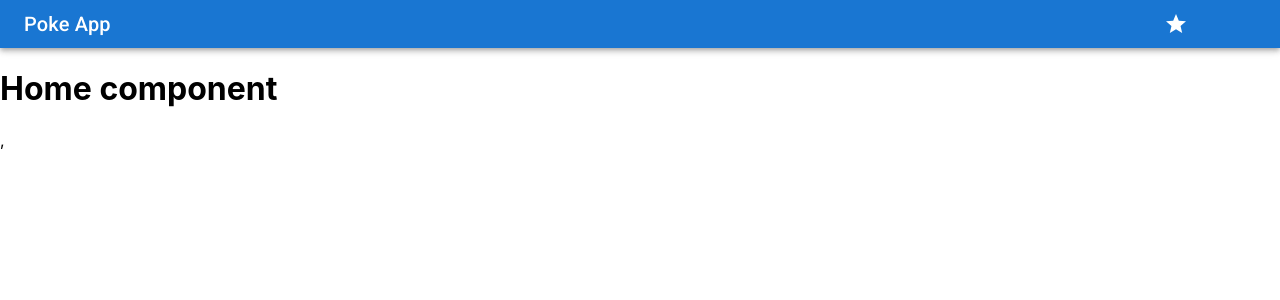
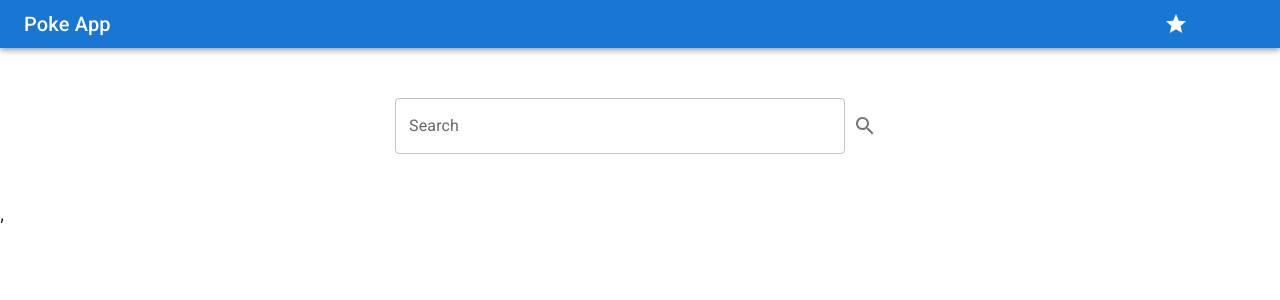
Before and after one commit to Mcs-developer/poke-app, a React (Create React App) app: page / in a window 1280 px wide. Shown: the top 300 px of the page. Built offline with nearby package versions, Linux system fonts and the light colour scheme.

Commit message:
Add styles to home component

```diff
--- /dev/null
+++ b/src/Routes/Home.css
@@ -0,0 +1,3 @@
+.Home-wrapper {
+    padding: 0 50px;
+}
--- a/src/Routes/Home.js
+++ b/src/Routes/Home.js
@@ -1,6 +1,11 @@
+import "./Home.css"
+import Search from "../Components/Search";
+
 function Home() {
     return (
-        <h1>Home component</h1>
+        <div className="Home-wrapper">
+            <Search />
+        </div>
     );
 }
 
```
